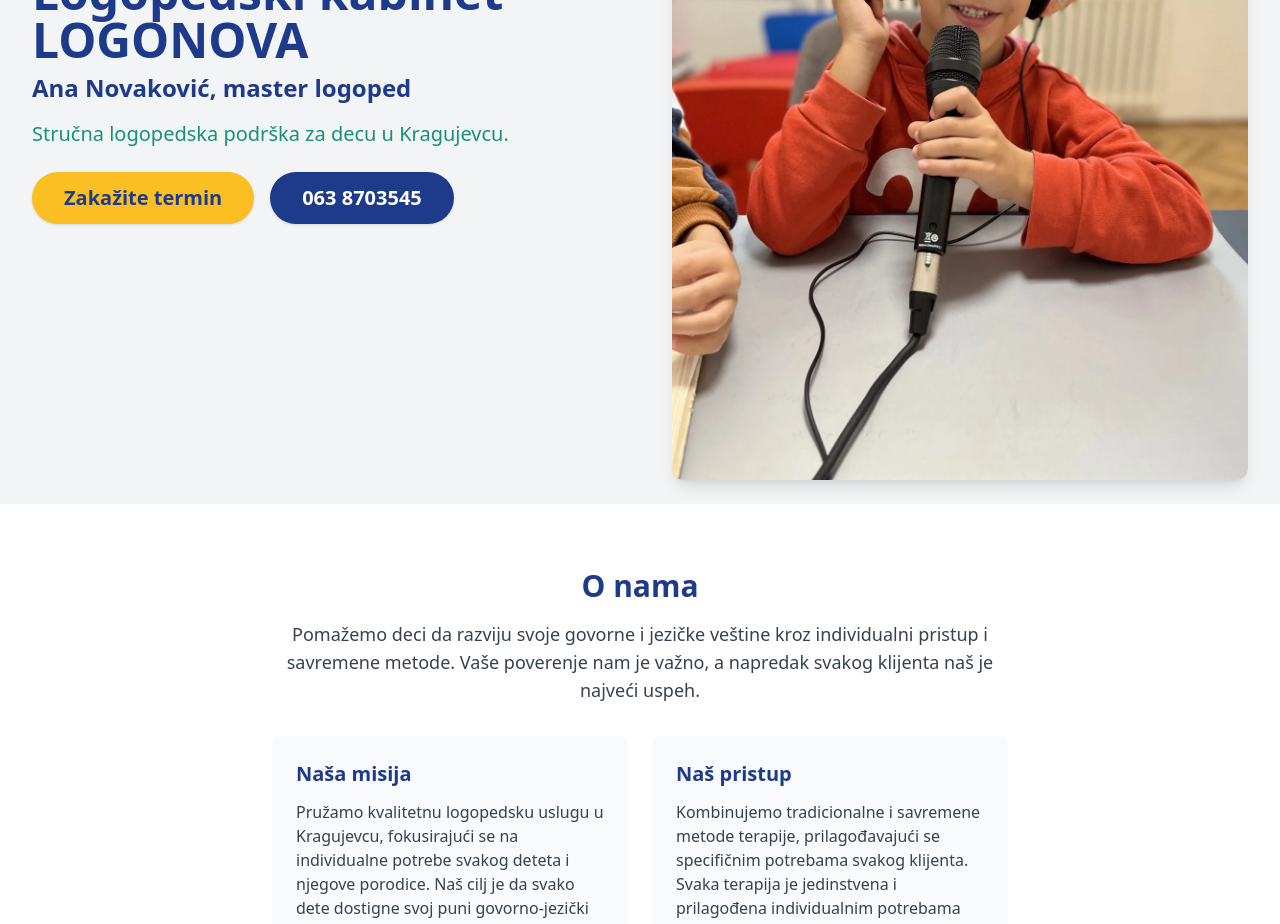
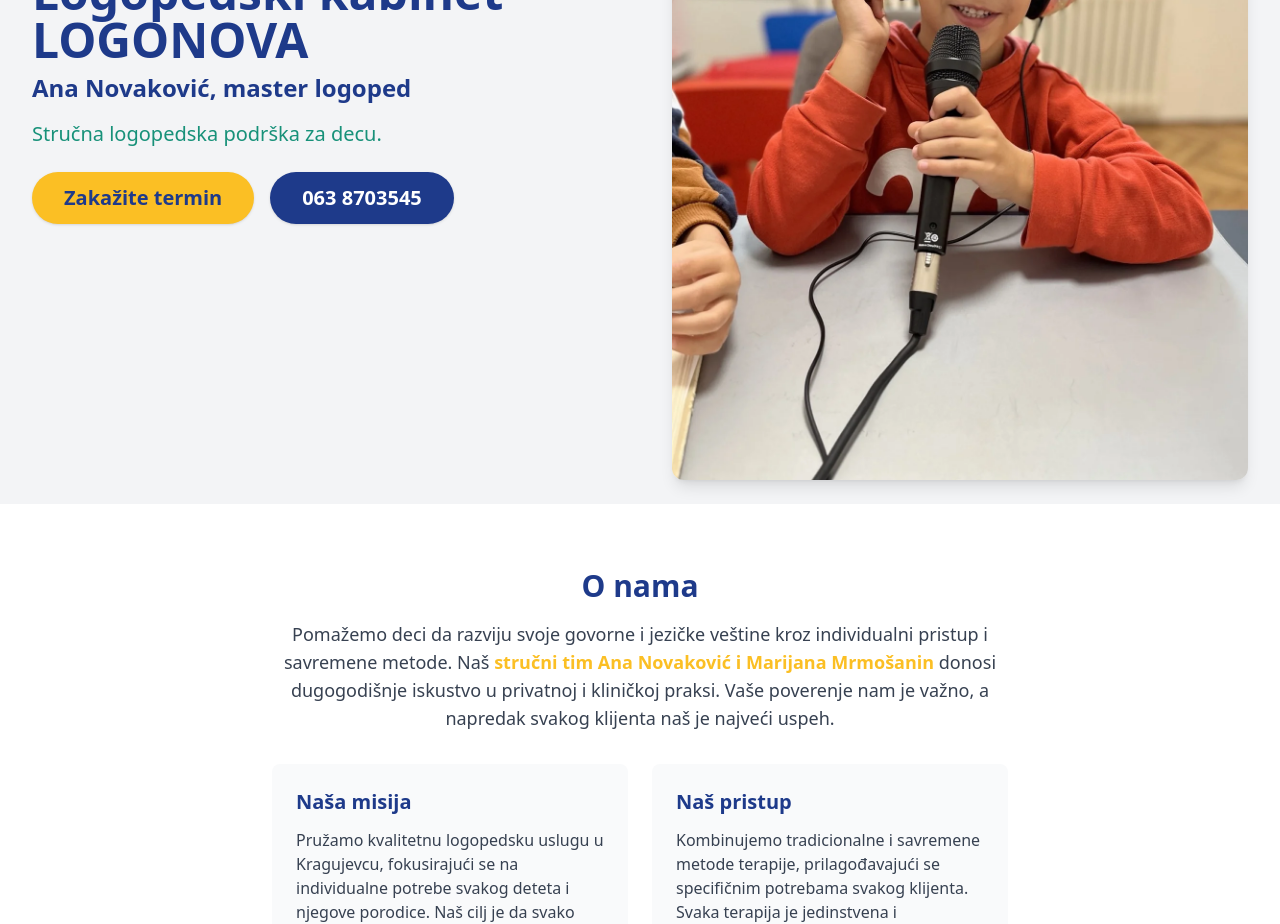
Before and after one commit to markoprogrammer/logonova, a Next.js app: page / in a window 1280 px wide. Shown: the part 380-1304 px from the top of the page. Built offline with nearby package versions, Linux system fonts and the light colour scheme.

Commit message:
seo optimizacija

```diff
--- a/app/layout.tsx
+++ b/app/layout.tsx
@@ -7,15 +7,18 @@ export const metadata: Metadata = {
     default: 'Privatni logopedski kabinet LOGONOVA Kragujevac | Ana Novakovic - Master defektologije logoped',
     template: '%s | LOGONOVA Kragujevac'
   },
-  description: 'Privatni logopedski kabinet LOGONOVA u Kragujevcu. Profesionalna logopedska i defektološka usluga za decu - dijagnostika, terapija i savetovanje. Privatni logoped i defektolog sa individualnim pristupom. Zakazivanje: 063 8703545',
-  keywords: 'privatni logoped Kragujevac, privatni defektolog Kragujevac, privatni logopedski kabinet Kragujevac, privatna logopedska praksa, privatni tretman govora, logoped Kragujevac, logopedski kabinet Kragujevac, Ana Novakovic master defektologije logoped, govorno-jezičke poteškoće, terapija govora, logopedija Kragujevac, logopedski tretman, govorno-jezički razvoj, logoped za decu Kragujevac, logopedska terapija Kragujevac, privatna defektološka dijagnostika, privatni psiholog Kragujevac, priprema za školu, fonološka svesnost, grafomotorika, najbolji logoped Kragujevac, privatni logoped centar Kragujevac, logopedska dijagnostika, govorna terapija deca, privatna psihomotorna terapija',
-  authors: [{ name: 'Ana Novakovic', url: 'https://logonova.rs' }],
+  description: 'Privatni logopedski kabinet LOGONOVA u Kragujevcu sa stručnim timom Ana Novaković i Marijana Mrmošanin. Profesionalna logopedska i defektološka usluga za decu - dijagnostika, terapija i savetovanje. Privatni logoped i defektolog sa individualnim pristupom. Zakazivanje: 063 8703545',
+  keywords: 'privatni logoped Kragujevac, privatni defektolog Kragujevac, Marijana Mrmošanin defektolog logoped, Marijana Mrmošanin reedukator psihomotorike Kragujevac, UKC Kragujevac defektolog, privatni logopedski kabinet Kragujevac, privatna logopedska praksa, privatni tretman govora, logoped Kragujevac, logopedski kabinet Kragujevac, Ana Novakovic master defektologije logoped, Marijana Mrmošanin autizam, Marijana Mrmošanin disleksija, govorno-jezičke poteškoće, terapija govora, logopedija Kragujevac, logopedski tretman, govorno-jezički razvoj, logoped za decu Kragujevac, logopedska terapija Kragujevac, privatna defektološka dijagnostika, privatni psiholog Kragujevac, reedukacija psihomotorike Kragujevac, klinički defektolog Kragujevac, priprema za školu, fonološka svesnost, grafomotorika, najbolji logoped Kragujevac, privatni logoped centar Kragujevac, logopedska dijagnostika, govorna terapija deca, privatna psihomotorna terapija, kasno progovaranje Kragujevac, mentalna ometenost logoped, tikovi tretman Kragujevac, mucanje terapija',
+  authors: [
+    { name: 'Ana Novakovic', url: 'https://logonova.rs' },
+    { name: 'Marijana Mrmošanin', url: 'https://logonova.rs/nas-tim' }
+  ],
   creator: 'Ana Novakovic',
   publisher: 'LOGONOVA',
   category: 'Healthcare',
   openGraph: {
     title: 'Privatni logopedski kabinet LOGONOVA Kragujevac | Ana Novakovic - Master defektologije logoped',
-    description: 'Privatni logopedski kabinet LOGONOVA u Kragujevcu. Profesionalna logopedska i defektološka usluga za decu - dijagnostika, terapija i savetovanje. Privatni logoped i defektolog sa individualnim pristupom.',
+    description: 'Privatni logopedski kabinet LOGONOVA u Kragujevcu sa stručnim timom Ana Novaković i Marijana Mrmošanin. Profesionalna logopedska i defektološka usluga za decu - dijagnostika, terapija i savetovanje.',
     type: 'website',
     locale: 'sr_RS',
     siteName: 'LOGONOVA',
@@ -32,7 +35,7 @@ export const metadata: Metadata = {
   twitter: {
     card: 'summary_large_image',
     title: 'Privatni logopedski kabinet LOGONOVA Kragujevac',
-    description: 'Privatni logopedski kabinet za decu u Kragujevcu. Privatni logoped i defektolog sa individualnim pristupom.',
+    description: 'Privatni logopedski kabinet za decu u Kragujevcu. Tim: Ana Novaković i Marijana Mrmošanin, privatni logoped i defektolog.',
     images: ['/IMG_8035.webp'],
   },
   robots: {
--- a/app/nas-tim/page.tsx
+++ b/app/nas-tim/page.tsx
@@ -123,7 +123,7 @@ export default function NasTim() {
                 <div className="w-64 h-64 rounded-full overflow-hidden shadow-lg">
                   <Image
                     src="/marijana-mrmosanin.jpg"
-                    alt="Marijana Mrmošanin - Dipl. defektolog-logoped, reedukator psihomotorike"
+                    alt="Marijana Mrmošanin privatni defektolog logoped Kragujevac"
                     width={256}
                     height={256}
                     className="w-full h-full object-cover object-center"
--- a/app/page.tsx
+++ b/app/page.tsx
@@ -136,7 +136,7 @@ export default function Home() {
             "url": "https://logonova.rs",
             "logo": "https://logonova.rs/favicon.png",
             "image": "https://logonova.rs/IMG_8035.webp",
-            "description": "Profesionalni logopedski kabinet u Kragujevcu. Ana Novaković, master logoped.",
+            "description": "Privatni logopedski kabinet u Kragujevcu. Ana Novaković, master defektologije logoped i Marijana Mrmošanin, master defektologije i logoped.",
             "address": {
               "@type": "PostalAddress",
               "streetAddress": "Andre Marinković 30",
@@ -157,6 +157,20 @@ export default function Home() {
               "https://www.facebook.com/logonova",
               "https://www.instagram.com/logonova",
               "https://share.google/YPEa08P7419vvdXNk"
+            ],
+            "employee": [
+              {
+                "@type": "Person",
+                "name": "Ana Novaković",
+                "jobTitle": "Master defektologije logoped",
+                "description": "Osnivač kabineta LOGONOVA, privatni logoped sa specijalizacijom u reedukaciji psihomotorike"
+              },
+              {
+                "@type": "Person",
+                "name": "Marijana Mrmošanin",
+                "jobTitle": "Dipl. defektolog-logoped, reedukator psihomotorike",
+                "description": "Klinički defektolog sa 15+ godina iskustva u UKC Kragujevac, specijalizovana za autizam, disleksiju, kasno progovaranje i psihomotoriku"
+              }
             ],
             "hasOfferCatalog": {
               "@type": "OfferCatalog",
@@ -238,7 +252,7 @@ export default function Home() {
           <div className="relative z-10 h-full flex flex-col items-center justify-center text-center pt-72">
             <h1 className="text-3xl sm:text-4xl font-bold text-white mb-2 leading-tight">Logopedski kabinet LOGONOVA</h1>
             <h2 className="text-lg sm:text-xl text-white font-semibold mb-4">Ana Novaković, master logoped</h2>
-            <p className="text-white text-base sm:text-lg font-medium mb-6">Stručna logopedska podrška za decu u Kragujevcu.</p>
+            <p className="text-white text-base sm:text-lg font-medium mb-6">Stručna logopedska podrška za decu.</p>
             <div className="flex flex-col gap-4">
               <a href="#kontakt" className="bg-accent text-primary px-8 py-3 rounded-full font-bold shadow hover:bg-yellow-300 transition-colors text-sm md:text-lg">Zakažite termin</a>
               <a href="tel:+381638703545" className="bg-primary text-white px-8 py-3 rounded-full font-bold shadow hover:bg-primary/90 transition-colors text-sm md:text-lg">063 8703545</a>
@@ -252,7 +266,7 @@ export default function Home() {
           <div className="flex-1 max-w-xl flex flex-col items-start text-left">
             <h1 className="text-3xl md:text-5xl font-bold text-primary mb-2 leading-tight">Logopedski kabinet LOGONOVA</h1>
             <h2 className="text-xl md:text-2xl text-primary font-semibold mb-4">Ana Novaković, master logoped</h2>
-            <p className="text-secondary text-lg md:text-xl font-medium mb-6">Stručna logopedska podrška za decu u Kragujevcu.</p>
+            <p className="text-secondary text-lg md:text-xl font-medium mb-6">Stručna logopedska podrška za decu.</p>
             <div className="flex flex-row gap-4">
               <a href="#kontakt" className="bg-accent text-primary px-4 py-1 md:px-6 md:py-2 lg:px-8 lg:py-3 rounded-full font-bold shadow hover:bg-yellow-300 transition-colors text-xs md:text-sm lg:text-xl">Zakažite termin</a>
               <a href="tel:+381638703545" className="bg-primary text-white px-4 py-1 md:px-6 md:py-2 lg:px-8 lg:py-3 rounded-full font-bold shadow hover:bg-primary/90 transition-colors text-xs md:text-sm lg:text-xl">063 8703545</a>
@@ -287,7 +301,7 @@ export default function Home() {
       <section id="onama" className="py-16 bg-white">
         <div className="container mx-auto px-4 max-w-3xl">
           <h2 className="text-2xl md:text-3xl font-bold text-primary mb-4 text-center">O nama</h2>
-          <p className="text-gray-700 text-lg text-center mb-6">Pomažemo deci da razviju svoje govorne i jezičke veštine kroz individualni pristup i savremene metode. Vaše poverenje nam je važno, a napredak svakog klijenta naš je najveći uspeh.</p>
+          <p className="text-gray-700 text-lg text-center mb-6">Pomažemo deci da razviju svoje govorne i jezičke veštine kroz individualni pristup i savremene metode. Naš <a href="/nas-tim" className="text-accent font-semibold hover:text-primary transition">stručni tim Ana Novaković i Marijana Mrmošanin</a> donosi dugogodišnje iskustvo u privatnoj i kliničkoj praksi. Vaše poverenje nam je važno, a napredak svakog klijenta naš je najveći uspeh.</p>
           <div className="grid grid-cols-1 md:grid-cols-2 gap-6 mt-8">
             <div className="bg-gray-50 p-6 rounded-lg">
               <h3 className="text-xl font-semibold mb-3 text-primary">Naša misija</h3>
```
